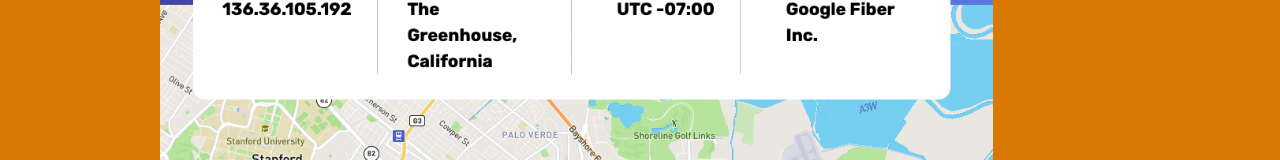
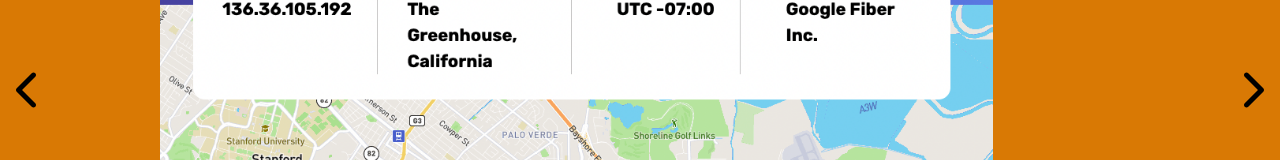
Before and after one commit to rustybucket-cloud/portfolio, a React (Create React App) app: page / in a window 1280 px wide. Shown: the part 1930-2090 px from the top of the page. Built offline with nearby package versions, Linux system fonts and the light colour scheme; the HTML template or start-up script is replaced by a standard one.

Commit message:
added switching between projects

```diff
--- a/src/App.js
+++ b/src/App.js
@@ -3,10 +3,19 @@
 import github from "./images/icons/github-brands.svg"
 import linkedin from "./images/icons/linkedin-brands.svg"
 import ipTracker from "./images/projects/ip-tracker/ip-tracker.png"
-import { useState, useRef } from 'react';
+import { useState, useRef, useEffect } from "react"
+import Project from './components/Project';
+import projects from "./projects.json"
+
+import { ReactComponent as Left } from "./images/icons/chevron-left.svg"
+import { ReactComponent as Right } from "./images/icons/chevron-right.svg"
 
 const App = () => {
   const [ active, setActive ] = useState('about')
+  const [ project, setProject ] = useState(0)
+  const [ animation, setAnimation ] = useState(false)
+
+  const projectPageRef = useRef(null)
 
   const aboutRef = useRef(null)
   const resumeRef = useRef(null)
@@ -14,10 +23,8 @@
   const contactRef = useRef(null)
 
   window.onscroll = () => {
-    console.log("scroll")
     const scrollPosition = window.pageYOffset
     const height = window.innerHeight
-    console.log(scrollPosition, height)
     if (scrollPosition < height - 10 ) setActive('about')
     else if ( scrollPosition > height - 10 && scrollPosition < (height * 2) - 10) setActive('resume')
     else if ( scrollPosition > (height * 2) - 10 && scrollPosition < (height * 3) - 10) setActive('projects')
@@ -30,6 +37,64 @@
     else if (location === "projects") projectsRef.current.scrollIntoView()
     else if (location === "contact") contactRef.current.scrollIntoView()
   }
+
+  const changeProject = (direction) => {
+    if (animation) return
+      setTimeout(() => {
+      if (direction === "next") {
+        if (project === projects.length - 1) setProject(0)
+        else setProject(project => project += 1)
+      }
+      else if (direction === "back") {
+        if (project === 0) setProject(projects.length - 1)
+        else setProject(project => project -= 1)
+      }
+    }, 500)
+    runAnimation(direction)
+  }
+
+  const runAnimation = (direction) => {
+    setAnimation(true)
+    projectPageRef.current.classList.add(direction)
+    setTimeout(() => {
+      projectPageRef.current.classList.add("enter")
+      setTimeout(() => {
+        projectPageRef.current.classList.remove(direction)
+        projectPageRef.current.classList.remove("enter")
+        setAnimation(null)
+      }, 700)
+    }, 700)
+  }
+
+  useEffect(() => {
+    if (animation) {
+      setTimeout(() => setAnimation(false), 1500)
+    }
+  }, [animation])
+
+  /* useEffect(() => {
+    if (animation === 'next') {
+      projectPageRef.current.classList.add("next")
+      setTimeout(() => {
+        projectPageRef.current.classList.add("enter")
+        setTimeout(() => {
+          projectPageRef.current.classList.remove("next")
+          projectPageRef.current.classList.remove("enter")
+          setAnimation(null)
+        }, 750)
+      }, 750)
+    } else if (animation === 'back') {
+      projectPageRef.current.classList.add("back")
+      setTimeout(() => {
+        projectPageRef.current.classList.add("enter")
+        setTimeout(() => {
+          projectPageRef.current.classList.remove("back")
+          projectPageRef.current.classList.remove("enter")
+          setAnimation(null)
+        }, 750)
+      }, 750)
+    }
+  }, [animation]) */
 
   return (
     <div className="App" >
@@ -103,29 +168,17 @@
       <section ref={projectsRef} id="projects" className="projects">
         <div className="section-content">
           <h2>Projects</h2>
-          <h3>IP Address Tracker</h3>
-          <figure>
-            <img src={ipTracker} alt="a screenshot of a project"/>
-          </figure>
-          <div className="projects__used">
-            <div>
-              <h4>I Used</h4>
-              <ul>
-                <li>jQuery</li>
-                <li>SCSS</li>
-                <li>IP Geolocation API by IPify</li>
-                <li>Leaflet JS</li>
-              </ul>
-            </div>
-
-            <div>
-              <h4>Challenges</h4>
-              <ul>
-                <li>Learning Leaflet JS</li>
-                <li>Creating a responsive background image</li>
-              </ul>
-            </div>
+          <Left className="left" onClick={() => {
+            changeProject("back")
+            runAnimation("back")
+          }} />
+          <div ref={projectPageRef} className="project">
+            { projects && <Project name={projects[project].name} img={ipTracker} used={projects[project].used} challenges={projects[project].challenges}/> }
           </div>
+          <Right className="right" onClick={() => {
+            changeProject("next")
+            runAnimation("next")
+          }} />
         </div>
       </section>
 
--- /dev/null
+++ b/src/components/Project.js
@@ -0,0 +1,25 @@
+export default function Project({name, img, used, challenges}) {
+    return (
+        <>
+        <h3>{name}</h3>
+          <figure>
+            <img src={img} alt="a screenshot of a project"/>
+          </figure>
+          <div className="projects__used">
+            <div>
+              <h4>I Used</h4>
+              <ul>
+                {used.map( (item, i) => <li key={i}>{item}</li>)}
+              </ul>
+            </div>
+
+            <div>
+              <h4>Challenges</h4>
+              <ul>
+                {challenges.map( (challenge, i) => <li key={i}>{challenge}</li>)}
+              </ul>
+            </div>
+          </div>
+        </>
+    )
+}
--- /dev/null
+++ b/src/projects.json
@@ -0,0 +1,20 @@
+[
+    {
+        "name": "IP Address Tracker",
+        "img": "./images/projects/ip-tracker/ip-tracker.png",
+        "used": [ "jQuery", "SCSS", "IP Geolocation API by IPify", "Leaflet JS" ],
+        "challenges": [ "Learning Leaflet JS", "Creating a responsive background image" ]
+    },
+    {
+        "name": "Project 2",
+        "img": "./images/projects/ip-tracker/ip-tracker.png",
+        "used": [ "jQuery", "SCSS", "IP Geolocation API by IPify", "Leaflet JS" ],
+        "challenges": [ "Learning Leaflet JS", "Creating a responsive background image" ]
+    },
+    {
+        "name": "Project 3",
+        "img": "./images/projects/ip-tracker/ip-tracker.png",
+        "used": [ "jQuery", "SCSS", "IP Geolocation API by IPify", "Leaflet JS" ],
+        "challenges": [ "Learning Leaflet JS", "Creating a responsive background image" ]
+    }
+]
--- a/src/scss/_small.scss
+++ b/src/scss/_small.scss
@@ -92,12 +92,47 @@
 .projects {
     background-color: #D97904;
     color: #FFFFA2;
+    position: relative;
 
     figure {
         img {
             max-height: 50vh;
         }
     }
+
+    svg {
+        height: 2.5rem;
+        position: absolute;
+
+        &:hover { transform: scale(1.5); }
+    }
+    .left { left: 1rem; }
+    .right { right: 1rem; }
+}
+.project.next {
+    animation: next .75s;
+}
+.project.next.enter { animation: nextEnter .75s; }
+.project.back {
+    animation: back .75s;
+
+    &.enter { animation: backEnter .75s; }
+}
+@keyframes next {
+    0% { transform: translateX(0); }
+    100% { transform: translateX(-100%); }
+}
+@keyframes nextEnter {
+    0% { transform: translateX(100%); }
+    100% { transform: translateX(0); }
+}
+@keyframes back {
+    0% { transform: translateX(0); }
+    100% { transform: translateX(100%); }
+}
+@keyframes backEnter {
+    0% { transform: translateX(-100%); }
+    100% { transform: translateX(0); }
 }
 .projects__used {
     display: flex;
```
Also changed, not shown: src/images/icons/chevron-left.svg (added), src/images/icons/chevron-right.svg (added).
